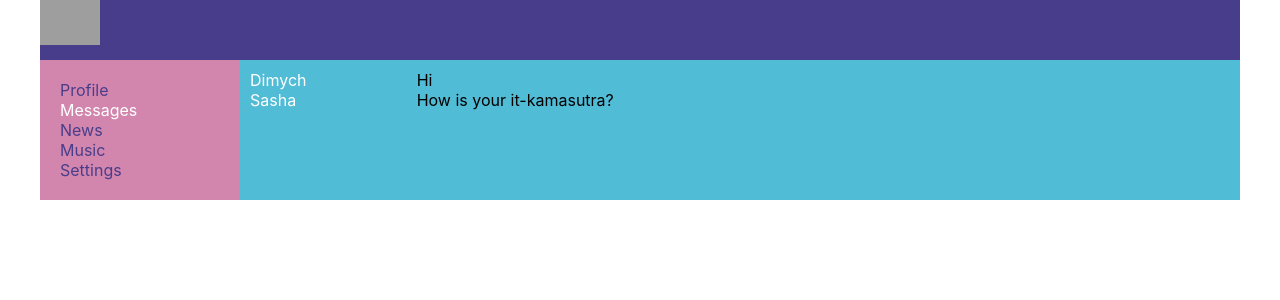
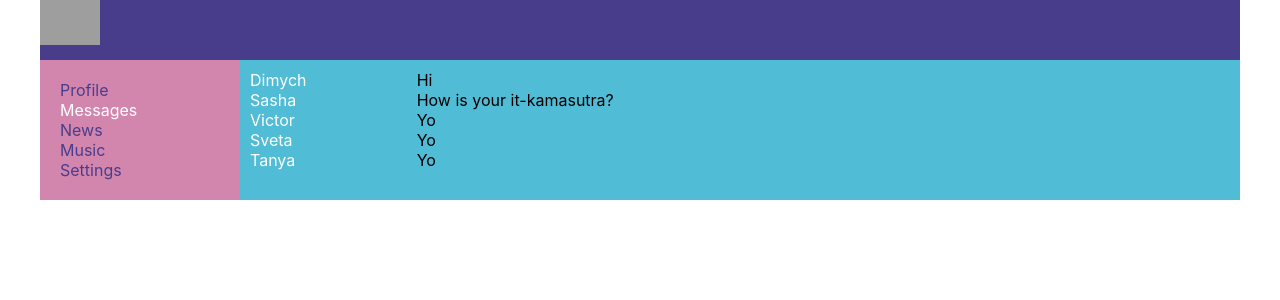
Before and after one commit to V-Sugak/react-it-kamasutra, a React (Create React App) app: page /dialogs in a window 1280 px wide. Shown: the top 300 px of the page. Built offline with nearby package versions, Linux system fonts and the light colour scheme; grey boxes are pictures that could not be loaded.

Commit message:
25-lesson

```diff
--- a/src/components/Dialogs/Dialogs.jsx
+++ b/src/components/Dialogs/Dialogs.jsx
@@ -26,6 +26,8 @@
         { id: 5, name: "Tanya" }
     ]
 
+    let dialogElements = dialogsData.map(dialog => <DialogsItems name={dialog.name} id={dialog.id} />);
+
     let messagesData = [
         { id: 1, message: "Hi" },
         { id: 2, message: "How is your it-kamasutra?" },
@@ -34,16 +36,16 @@
         { id: 5, message: "Yo" }
     ]
 
+    let messageElements = messagesData.map(message => <Message message={message.message} />);
+
     return (
         <div className={s.dialogs} >
             <div className={s.dialogsItems}>
-                <DialogsItems name={dialogsData[0].name} id={dialogsData[0].id} />
-                <DialogsItems name={dialogsData[1].name} id={dialogsData[1].id} />
+                {dialogElements}
             </div>
 
             <div className={s.messages}>
-                <Message message={messagesData[0].message} />
-                <Message message={messagesData[1].message} />
+                {messageElements}
             </div>
         </div>
     )
--- a/src/components/Profile/MyPosts/MyPosts.jsx
+++ b/src/components/Profile/MyPosts/MyPosts.jsx
@@ -6,8 +6,10 @@
 
   let postsData = [
     { id: 1, massege: "Hi, how are you?", likeCount: 15 },
-  { id: 1, massege: "It's my first post.", likeCount: 20 }
+    { id: 1, massege: "It's my first post.", likeCount: 20 }
   ]
+
+  let postsElements = postsData.map(p => <Post massege={p.massege} likeCount={p.likeCount} />)
 
   return (
     <div className={s.postsBlock}>
@@ -23,8 +25,7 @@
       <div>New post</div>
 
       <div className={s.posts}>
-        <Post massege={postsData[0].massege} likeCount={postsData[0].likeCount} />
-        <Post massege={postsData[1].massege} likeCount={postsData[1].likeCount} />
+        {postsElements}
       </div>
     </div>
 
```
